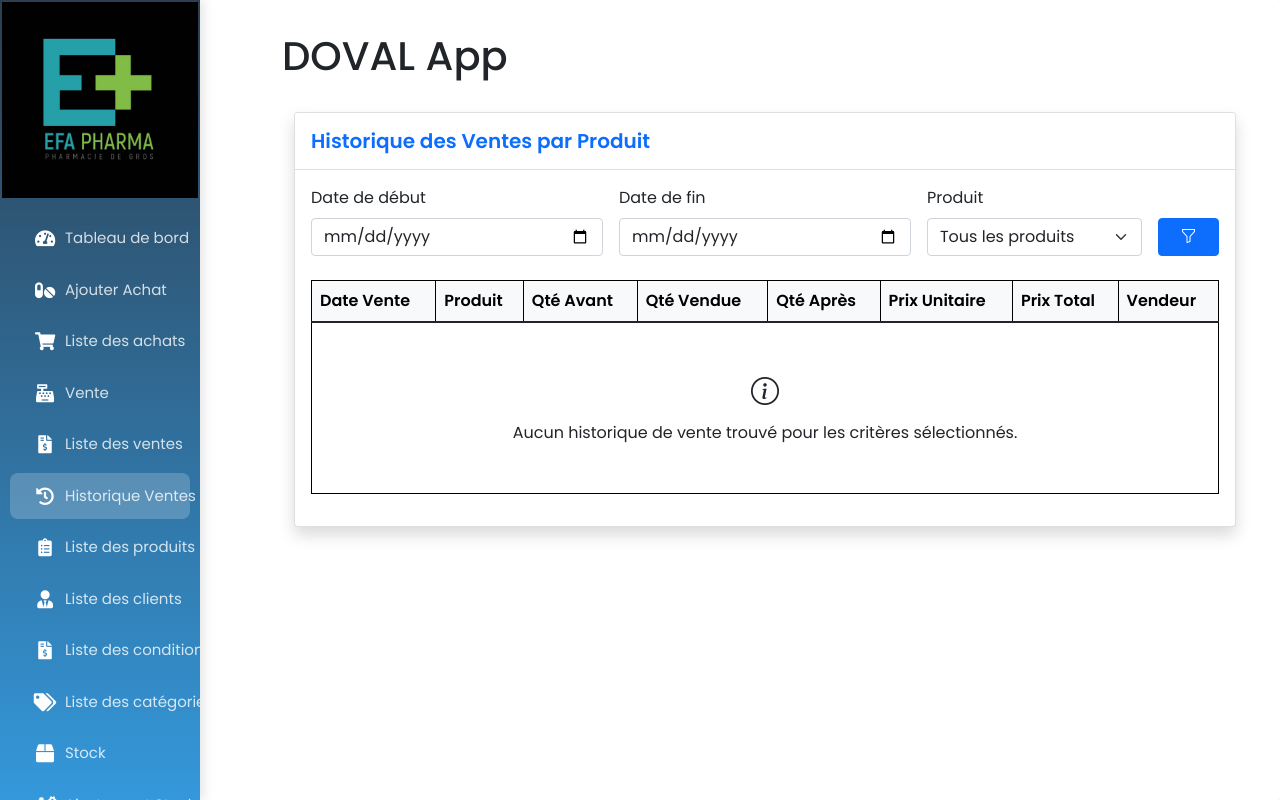
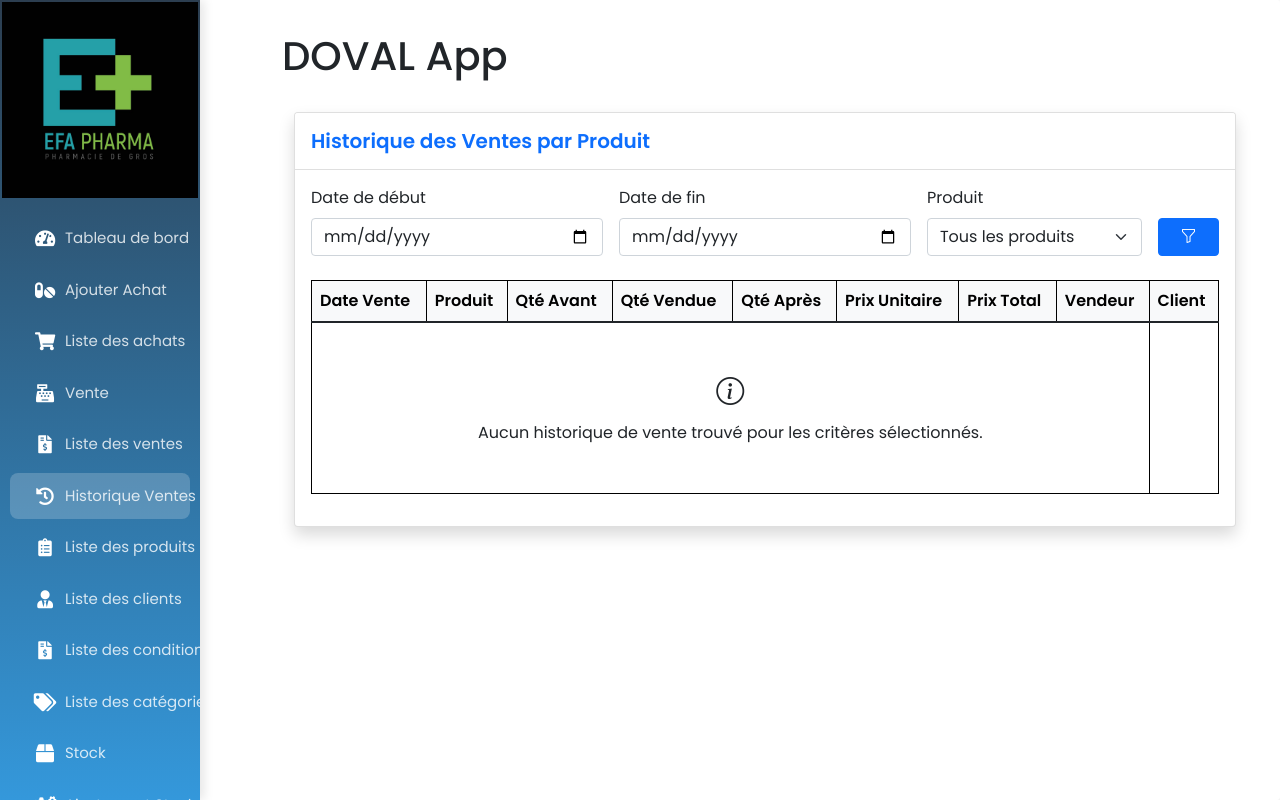
Before and after one commit to mankivaldo/PHARMA, a Django app: page /historique-ventes/ in a window 1280 px wide. Run offline with Django 5.2, Linux system fonts and the light colour scheme; a user stored in the database is signed in; tables that the repository leaves empty hold one stand-in row (values such as "Sample post"); some libraries are stand-ins or nearby versions.

Commit message:
Synchroniser la version locale comme originale (historique ventes: ajout colonne client)

```diff
--- a/Produits/templates/historique_ventes.html
+++ b/Produits/templates/historique_ventes.html
@@ -45,6 +45,7 @@
                             <th>Prix Unitaire</th>
                             <th>Prix Total</th>
                             <th>Vendeur</th>
+                               <th>Client</th>
                         </tr>
                     </thead>
                     <tbody>
@@ -77,6 +78,7 @@
                             <td class="text-end">{{ ligne.prix_vente|intcomma }} Fbu</td>
                             <td class="text-end">{{ ligne.total_price|intcomma }} Fbu</td>
                             <td>{{ ligne.vente.vendeur.username }}</td>
+                               <td>{{ ligne.vente.customer.name }}</td>
                         </tr>
                         {% empty %}
                         <tr>
```
